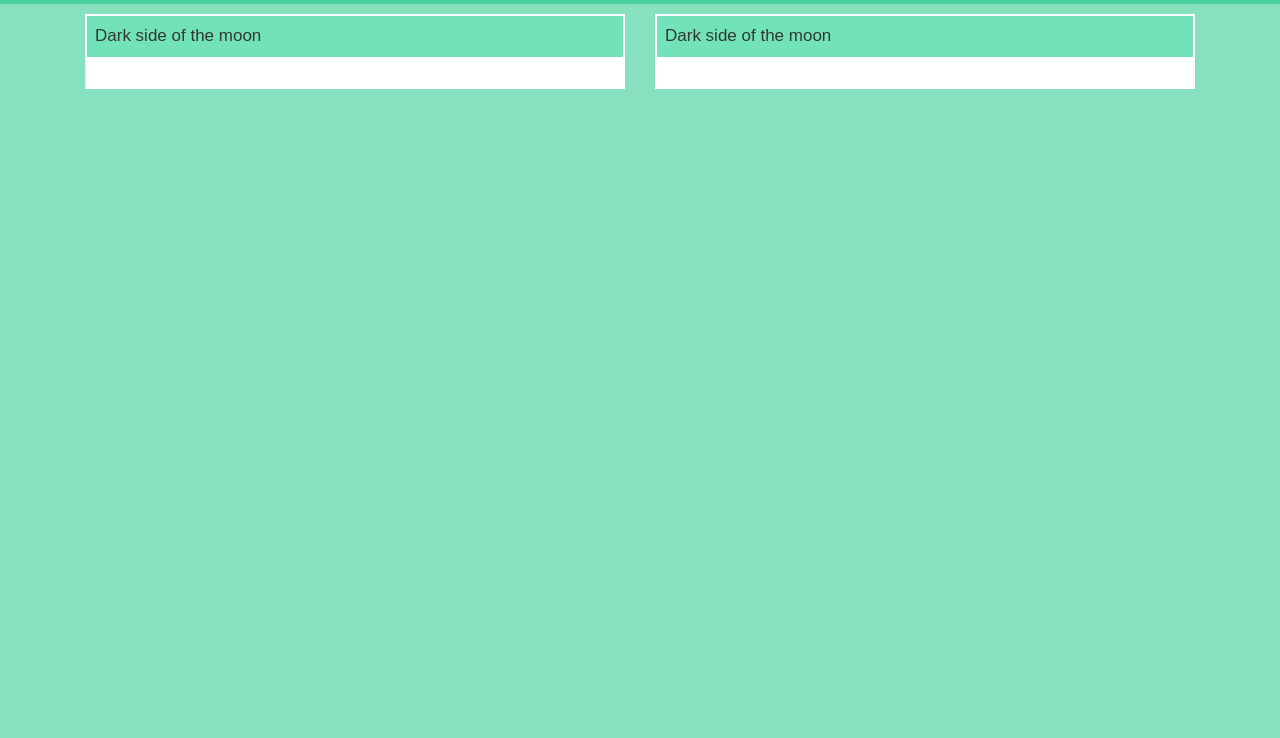
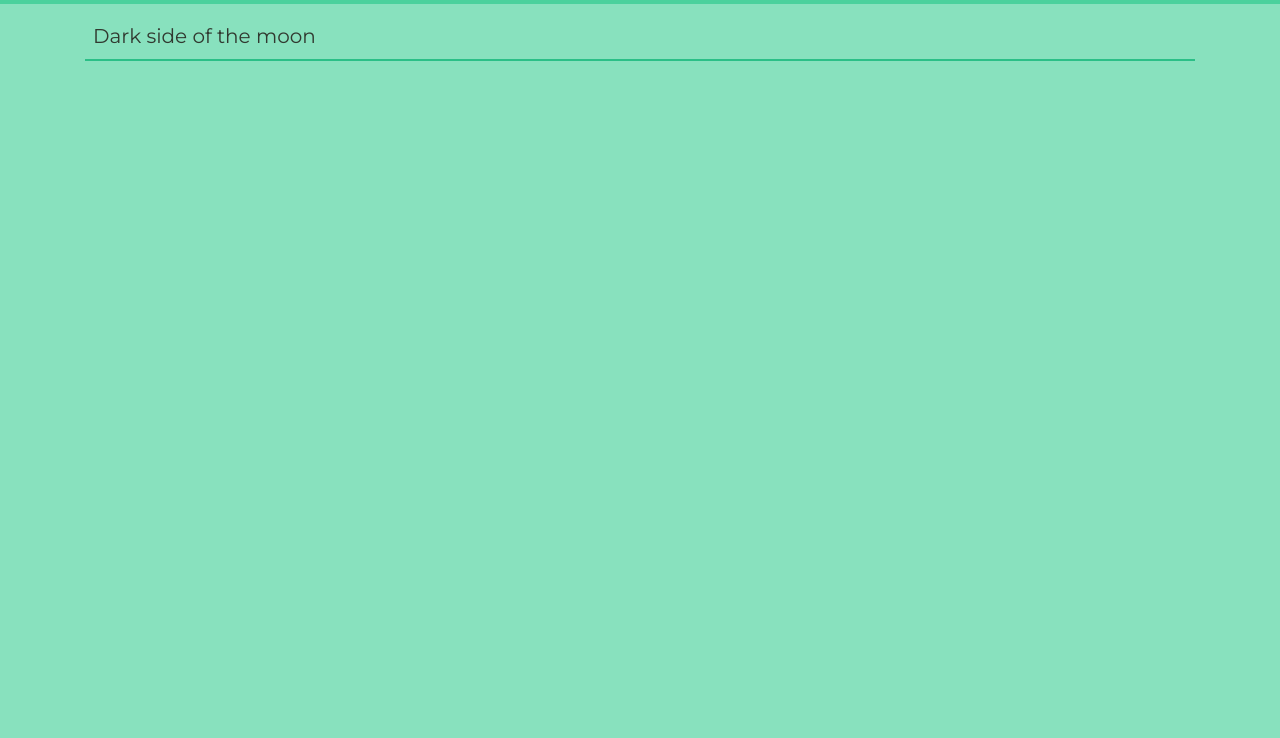
Before and after one commit to sebek/herro-collage, a website: page public/index.html in a window 1280 px wide. Shown: the part 62-800 px from the top of the page. Drawn offline with nearby package versions, Linux system fonts and the light colour scheme; a web font is replaced by a local one.

Commit message:
Card changes

```diff
--- a/less/card.less
+++ b/less/card.less
@@ -2,13 +2,11 @@
 
 .card {
 
-    border: 2px solid #fff;
-
     .header {
 
-        background: #72E2B8;
-        font-size: 1.7rem;
+        font-size: 2.0rem;
         color: #313930;
+        border-bottom: 2px solid #2BBF87;
         padding: @headerPadding;
         font-family: @headerFont;
 
@@ -16,7 +14,6 @@
 
     .body {
         padding: 15px;
-        background: #fff;
     }
 
 }
--- a/less/main.less
+++ b/less/main.less
@@ -2,7 +2,7 @@
 @import "card";
 
 @rootFontSize: 62.5%;
-@headerFont: 'Muli', sans-serif;
+@headerFont: 'Montserrat', sans-serif;
 
 html {
     font-size: @rootFontSize;
--- a/less/top.less
+++ b/less/top.less
@@ -8,7 +8,7 @@
     padding: 15px;
 
     .umper, .search {
-        font-family: 'Montserrat', sans-serif;
+        font-family: @headerFont;
         font-size: 2.4rem;
         color: #313930;
     }
--- a/public/index.html
+++ b/public/index.html
@@ -30,14 +30,7 @@
 
   <div class="container">
 
-    <div class="col-md-6">
-      <div class="card album">
-        <div class="header">Dark side of the moon</div>
-        <div class="body"></div>
-      </div>
-    </div>
-
-    <div class="col-md-6">
+    <div class="col-md-12">
       <div class="card album">
         <div class="header">Dark side of the moon</div>
         <div class="body"></div>
```
Also changed, not shown: public/css/main.css.
